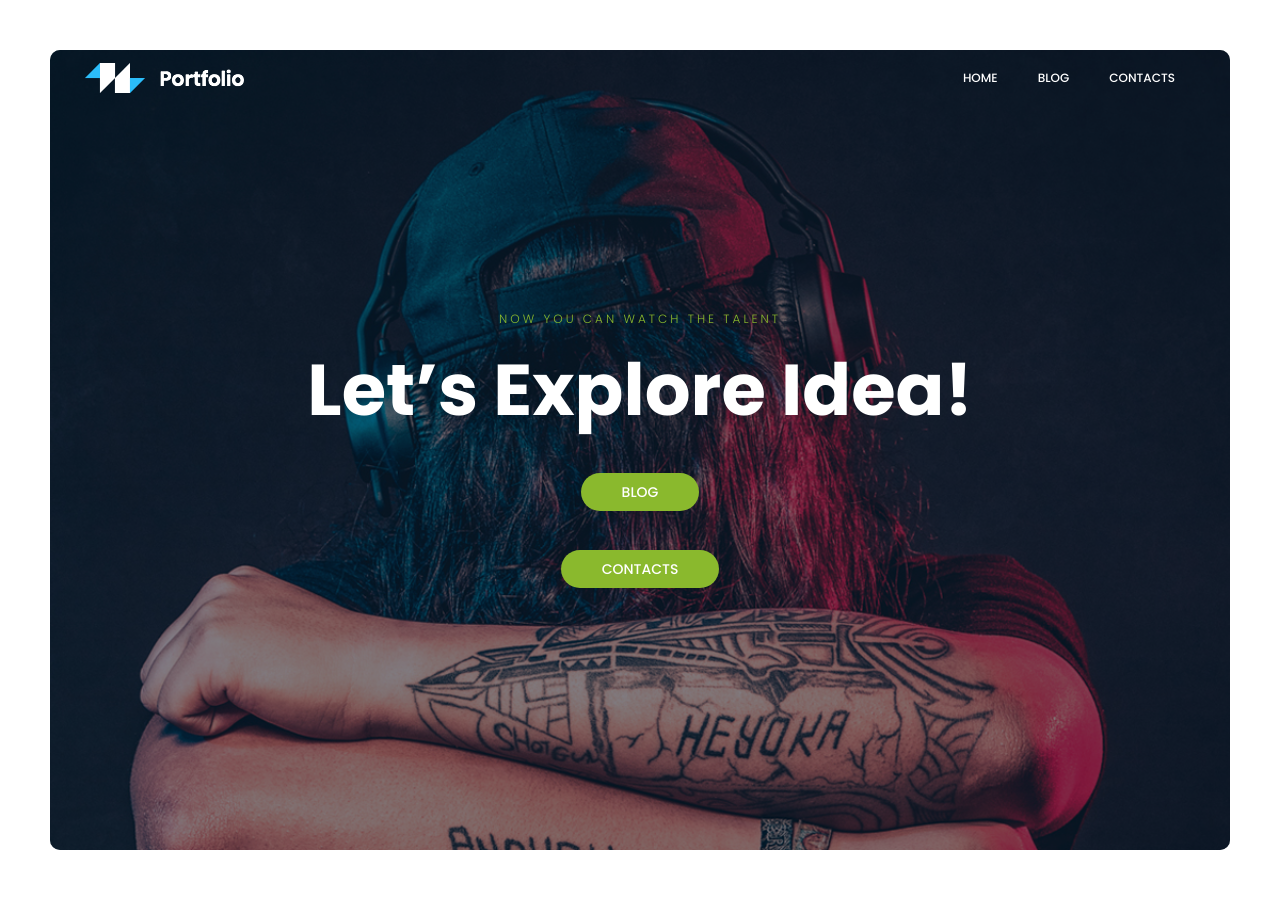
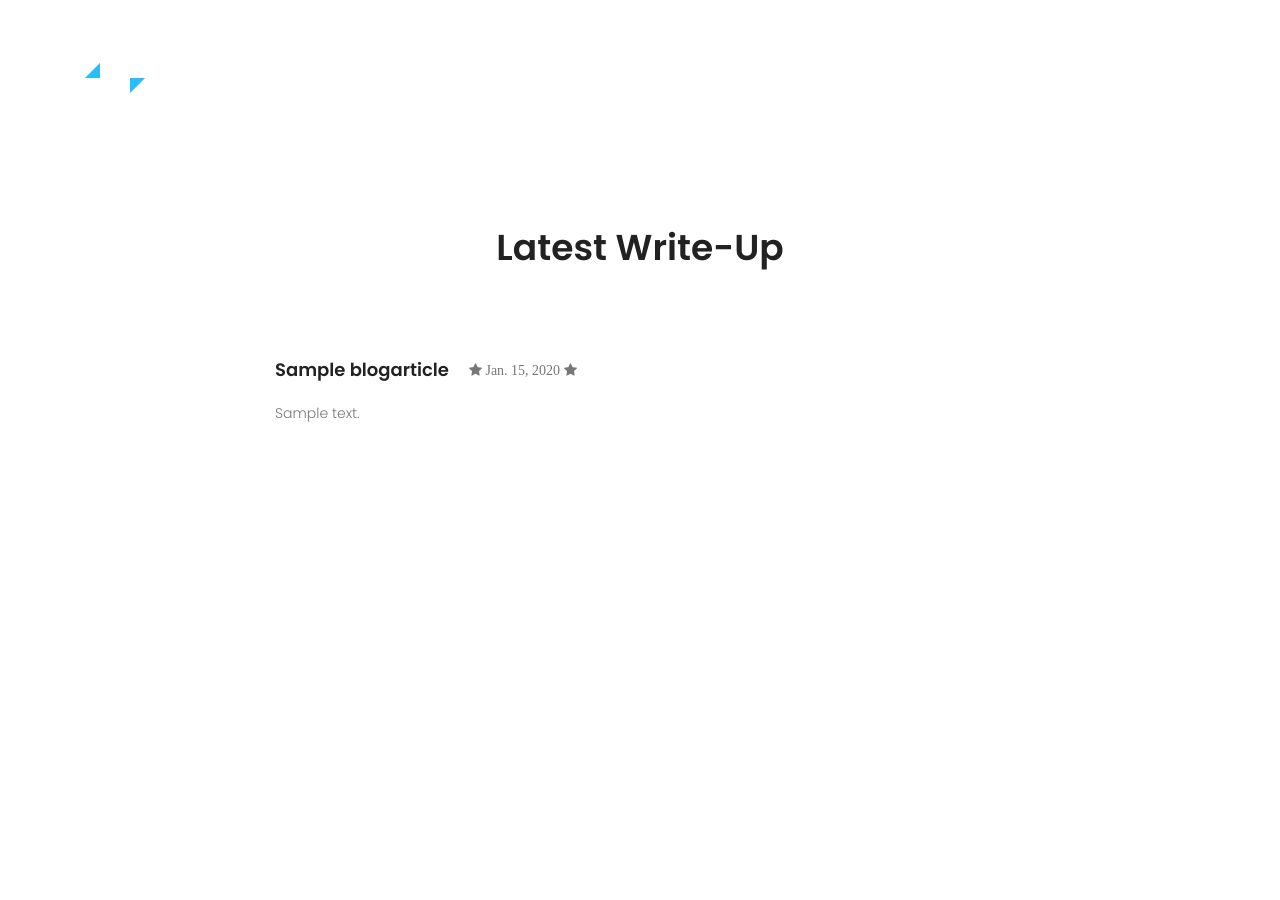
Before and after one commit to BahatiPhill/portfolio, a Django app: page /blog/ in a window 1280 px wide. After the commit the page ends 422 px from the top, so only its background shows below. Run offline with Django 3.2, Linux system fonts and the light colour scheme; tables that the repository leaves empty hold one stand-in row (values such as "Sample post"); some libraries are stand-ins or nearby versions.

Commit message:
clean interface, plus blog details view

```diff
--- a/blog/templates/base.html
+++ b/blog/templates/base.html
@@ -47,9 +47,9 @@
 
 						  <div class="collapse navbar-collapse justify-content-end align-items-center" id="navbarSupportedContent">
 						    <ul class="navbar-nav">
-								<li><a href="#home">Home</a></li>
-								<li><a href="#portfolio">Blog</a></li>
-								<li><a href="#service">Contacts</a></li>
+								<li><a href="{% url 'home' %}">Home</a></li>
+								<li><a href="{% url 'blog' %}">Blog</a></li>
+								<li><a href="{% url 'contacts' %}">Contacts</a></li>
 
 						    </ul>
 						  </div>
--- /dev/null
+++ b/blog/templates/blog.html
@@ -0,0 +1,51 @@
+{% extends "base.html" %}
+{% load static %}
+
+{% block content %}
+
+<!-- Start review Area -->
+				<section class="review-area section-gap" id="testimonial">
+					<div class="container">
+						<div class="row d-flex justify-content-center">
+							<div class="menu-content pb-60 col-lg-10">
+								<div class="title text-center">
+									<h1 class="mb-10">Latest Write-Up</h1>
+								</div>
+							</div>
+						</div>
+						<div class="row">
+							<div class="col-lg-2">
+
+							</div>
+
+
+							<!-- content -->
+							<div class="col-lg-8">
+								{% for article in entries %}
+								<div class="single-review">
+									<!-- <img src="img/c2.png" alt=""> -->
+									<div class="title d-flex flex-row">
+										<a href="{% url 'article-details' slug=article.slug %}"><h4>{{ article.title }}</h4></a>
+										<div class="star">
+											<span class="fa fa-star "> {{ article.timestamp }} </span>
+
+											<span class="fa fa-star"></span>
+										</div>
+									</div>
+
+									<p>
+										{{ article.content | safe | truncatewords_html:50 }}
+									</p>
+
+								{% endfor %}
+								</div>
+
+							</div>
+							<div class="col-lg-2">
+
+							</div>
+						</div>
+				</section>
+				<!-- End review Area -->
+
+{% endblock content %}
--- a/blog/templates/index.html
+++ b/blog/templates/home.html
@@ -15,13 +15,13 @@
 								<h1>
 									Let’s Explore Idea!
 								</h1>
-								<a href="#" class="primary-btn text-uppercase">Blog</a>
+								<a href="{% url 'blog' %}" class="primary-btn text-uppercase">Blog</a>
 								<p>&nbsp;</p>
-								<a href="#" class="primary-btn text-uppercase">Contacts</a>
+								<a href="{% url 'contacts' %}" class="primary-btn text-uppercase">Contacts</a>
 							</div>
 						</div>
 					</div>
 				</section>
-				<!-- End banner Area -->
+<!-- End banner Area -->
 
 {% endblock content %}
--- a/blog/urls.py
+++ b/blog/urls.py
@@ -1,9 +1,9 @@
 from django.urls import  path
-from blog.views import index, another_one, done
+from blog.views import blog, another_one, done, article_details
 
 urlpatterns = [
-    path('', index, name='blog'),
+    path('', blog, name='blog'),
     path('done/', done, name='done'),
-    #path('<slug:title>/', article_details, name='article-detail'),
+    path('<slug:slug>/', article_details, name='article-details'),
     path('another_one/', another_one, name='another_one'),
 ]
--- a/blog/views.py
+++ b/blog/views.py
@@ -7,22 +7,27 @@
 # Create your views here.
 
 
+def home(request):
+    return render(request, 'home.html', {})
 
 
-def index(request):
+def blog(request):
     entries = BlogArticles.objects.filter(publish=True)
-    return render(request, 'index.html', {'entries': entries})
-'''
+    return render(request, 'blog.html', {'entries': entries})
+
+def contacts(request):
+    return render(request, 'contacts.html', {})
+
+
 def article_details(request, slug):
     article = get_object_or_404(BlogArticles, slug=slug)
     #article = BlogArticles.objects.get(slug=slug)
     return render(request, 'article_details.html', {'article':article})
-'''
+
 
 class DASH(ListView):
     model = BlogArticles
     template_name = 'dash.html'
-
 
 #@user_passes_test(lambda u: u.is_superuser, login_url='login')
 def another_one(request):
--- a/portfolio/urls.py
+++ b/portfolio/urls.py
@@ -15,9 +15,13 @@
 """
 from django.contrib import admin
 from django.urls import path, include
+from blog.views import home, contacts
 
 urlpatterns = [
     path('admin/', admin.site.urls),
     path('ckeditor/', include('ckeditor_uploader.urls')),
+
+    path('', home, name='home'),
     path('blog/', include('blog.urls')),
+    path('contacts/', contacts, name='contacts')
 ]
```
Also changed, not shown: blog/templates/article_details.html (+33 -0 lines), blog/templates/contacts.html (added).
